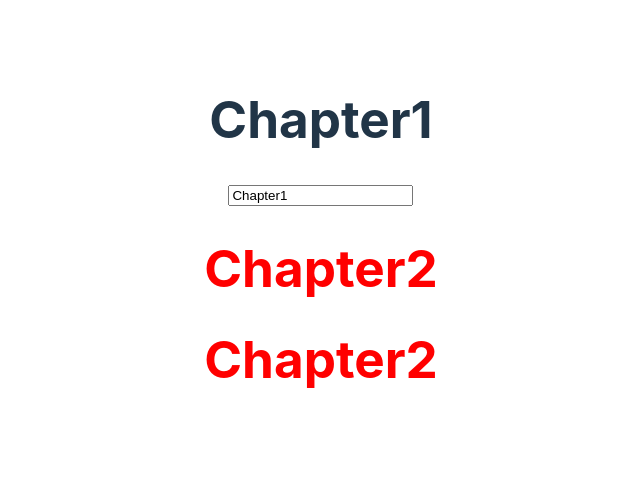
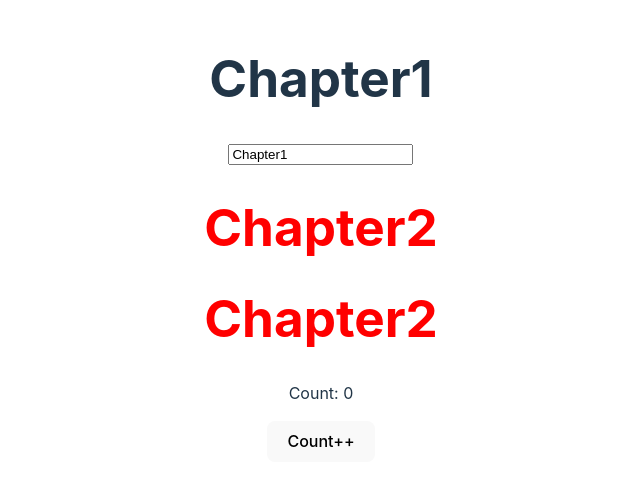
Before and after one commit to YooHyeok/vue3-vite-csslick-basic, a Vue app: page / in a window 1280 px wide. Shown: the part 161-646 px from the top of the page, without its empty margins (319-959 px from the left). Built offline with nearby package versions, Linux system fonts and the light colour scheme.

Commit message:
feat: `Chapter03` 상태 변수 데이터 바인딩 기본 템플릿 컴포넌트 추가

```diff
--- a/src/App.vue
+++ b/src/App.vue
@@ -2,12 +2,14 @@
 import Chapter01 from './components/Chapter01.vue'
 import Chapter02 from './components/Chapter02.vue'
 import Chapter03 from './components/Chapter03.vue'
+import Chapter04 from './components/Chapter04.vue'
 </script>
 
 <template>
   <Chapter01/>
   <Chapter02/>
   <Chapter03/>
+  <Chapter04/>
 </template>
 
 <style scoped>
--- /dev/null
+++ b/src/components/Chapter04.vue
@@ -0,0 +1,7 @@
+<script setup>
+  let count = 0;
+</script>
+<template>
+  <p>Count: {{ 0 }}</p>
+  <button>Count++</button>
+</template>
```
